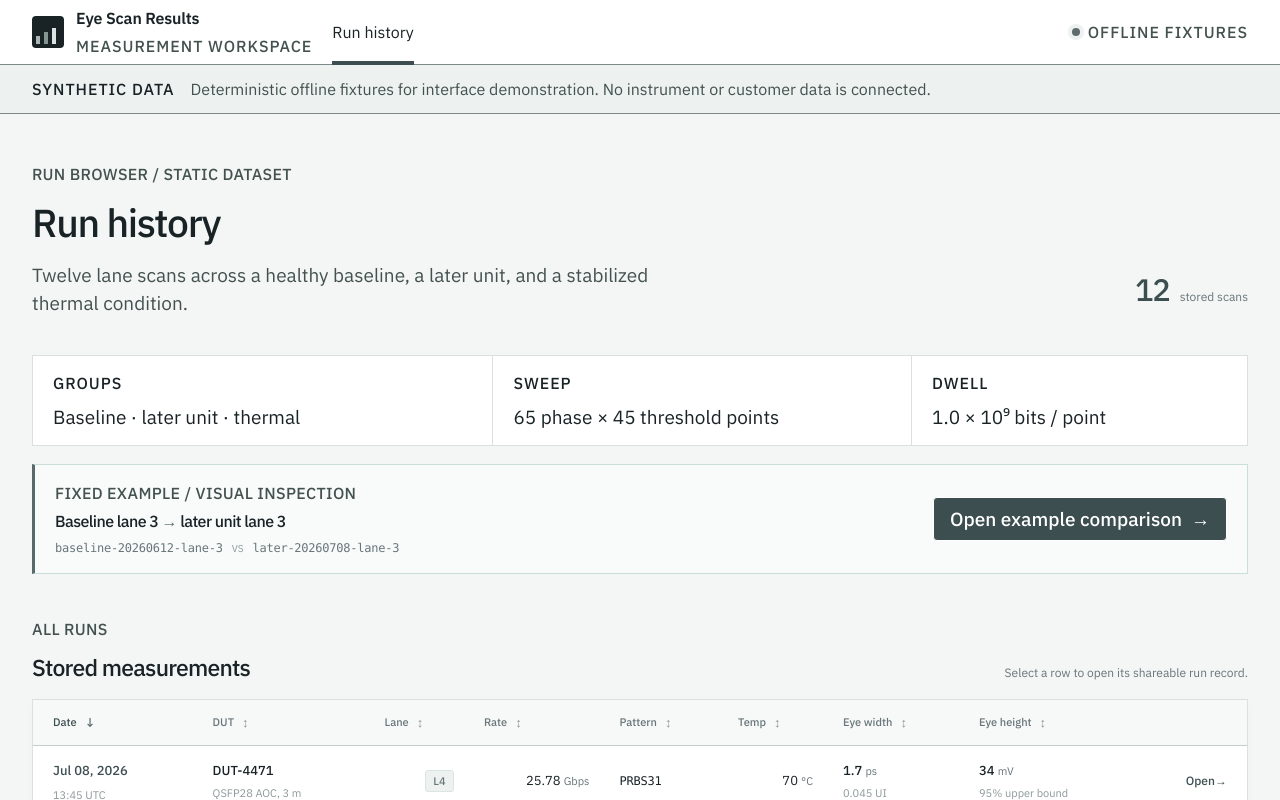
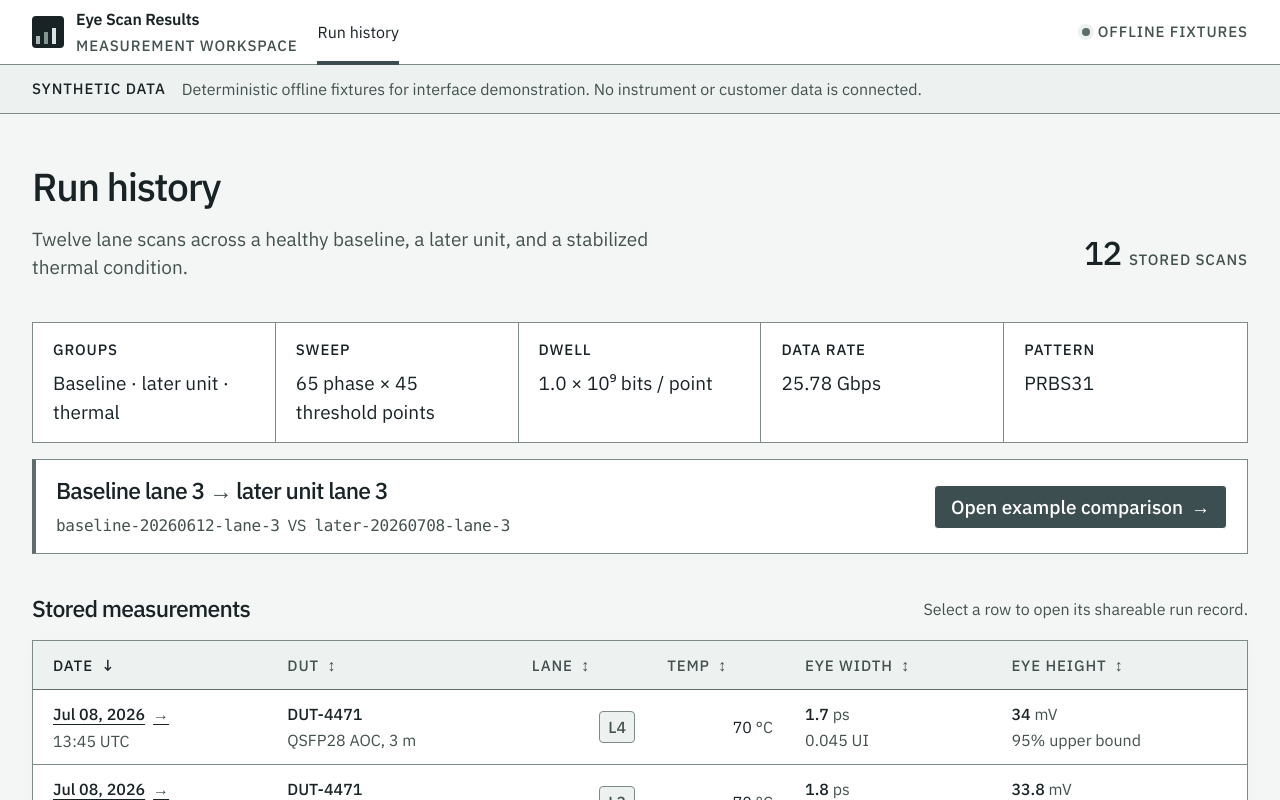
Before and after one commit to afurusawa/bert-demo, a React (Vite) app: page / in a window 1280 px wide. Shown: the top 800 px of the page. Built offline with nearby package versions, Linux system fonts and the light colour scheme.

Commit message:
Finish run browser surface

```diff
--- a/src/App.tsx
+++ b/src/App.tsx
@@ -20,8 +20,6 @@ type SortKey =
   | "date"
   | "dut"
   | "lane"
-  | "rate"
-  | "pattern"
   | "temperature"
   | "width"
   | "height";
@@ -74,10 +72,6 @@ function sortValue(run: ScanRun, key: SortKey, metrics: EyeMetrics): string | nu
       return run.dut.id;
     case "lane":
       return run.lane;
-    case "rate":
-      return run.dataRateGbps;
-    case "pattern":
-      return run.pattern;
     case "temperature":
       return run.temperatureC;
     case "width":
@@ -168,7 +162,7 @@ function SortButton({
 
   return (
     <button className={isActive ? "sort-button sorted" : "sort-button"} onClick={() => onSort(column)}>
-      <span>{label}</span>
+      <span className="field-label">{label}</span>
       <span className="sort-indicator" aria-hidden="true">
         {indicator}
       </span>
@@ -196,10 +190,9 @@ function RunHistory({ runs }: { runs: ScanRun[] }) {
   };
 
   return (
-    <main className="page-width page-content">
+    <main className="page-width page-content run-history-page">
       <section className="page-heading">
         <div>
-          <p className="eyebrow">RUN BROWSER / STATIC DATASET</p>
           <h1>Run history</h1>
           <p className="lede">
             Twelve lane scans across a healthy baseline, a later unit, and a stabilized thermal condition.
@@ -207,28 +200,35 @@ function RunHistory({ runs }: { runs: ScanRun[] }) {
         </div>
         <div className="heading-stat" aria-label={`${runs.length} stored scans`}>
           <span className="heading-stat-value">{runs.length}</span>
-          <span className="heading-stat-label">stored scans</span>
+          <span className="field-label">STORED SCANS</span>
         </div>
       </section>
 
       <section className="dataset-strip" aria-label="Fixture dataset summary">
         <div className="dataset-item">
-          <span className="dataset-key">GROUPS</span>
+          <span className="field-label">GROUPS</span>
           <span className="dataset-value">Baseline · later unit · thermal</span>
         </div>
         <div className="dataset-item">
-          <span className="dataset-key">SWEEP</span>
+          <span className="field-label">SWEEP</span>
           <span className="dataset-value">65 phase × 45 threshold points</span>
         </div>
         <div className="dataset-item">
-          <span className="dataset-key">DWELL</span>
+          <span className="field-label">DWELL</span>
           <span className="dataset-value">1.0 × 10⁹ bits / point</span>
+        </div>
+        <div className="dataset-item">
+          <span className="field-label">DATA RATE</span>
+          <span className="dataset-value">25.78 Gbps</span>
+        </div>
+        <div className="dataset-item">
+          <span className="field-label">PATTERN</span>
+          <span className="dataset-value">PRBS31</span>
         </div>
       </section>
 
       <section className="comparison-callout" aria-labelledby="example-comparison-title">
         <div>
-          <p className="eyebrow">FIXED EXAMPLE / VISUAL INSPECTION</p>
           <h2 id="example-comparison-title">Baseline lane 3 <span>→</span> later unit lane 3</h2>
           <p>
             <span className="mono-value">baseline-20260612-lane-3</span>
@@ -244,7 +244,6 @@ function RunHistory({ runs }: { runs: ScanRun[] }) {
       <section className="table-section" aria-labelledby="run-table-title">
         <div className="section-heading">
           <div>
-            <p className="eyebrow">ALL RUNS</p>
             <h2 id="run-table-title">Stored measurements</h2>
           </div>
           <p className="section-help">Select a row to open its shareable run record.</p>
@@ -263,12 +262,6 @@ function RunHistory({ runs }: { runs: ScanRun[] }) {
                 <th scope="col" aria-sort={sort.key === "lane" ? (sort.direction === "asc" ? "ascending" : "descending") : undefined}>
                   <SortButton label="Lane" column="lane" sort={sort} onSort={changeSort} />
                 </th>
-                <th scope="col" aria-sort={sort.key === "rate" ? (sort.direction === "asc" ? "ascending" : "descending") : undefined}>
-                  <SortButton label="Rate" column="rate" sort={sort} onSort={changeSort} />
-                </th>
-                <th scope="col" aria-sort={sort.key === "pattern" ? (sort.direction === "asc" ? "ascending" : "descending") : undefined}>
-                  <SortButton label="Pattern" column="pattern" sort={sort} onSort={changeSort} />
-                </th>
                 <th scope="col" aria-sort={sort.key === "temperature" ? (sort.direction === "asc" ? "ascending" : "descending") : undefined}>
                   <SortButton label="Temp" column="temperature" sort={sort} onSort={changeSort} />
                 </th>
@@ -278,7 +271,6 @@ function RunHistory({ runs }: { runs: ScanRun[] }) {
                 <th scope="col" aria-sort={sort.key === "height" ? (sort.direction === "asc" ? "ascending" : "descending") : undefined}>
                   <SortButton label="Eye height" column="height" sort={sort} onSort={changeSort} />
                 </th>
-                <th scope="col"><span className="visually-hidden">Open</span></th>
               </tr>
             </thead>
             <tbody>
@@ -287,8 +279,9 @@ function RunHistory({ runs }: { runs: ScanRun[] }) {
                 return (
                   <tr key={run.id}>
                     <td className="date-cell">
-                      <a className="row-link" href={`/runs/${encodeURIComponent(run.id)}`}>
+                      <a className="row-link" href={`/runs/${encodeURIComponent(run.id)}`} aria-label={`Open run ${run.id}`}>
                         {formatDate(run.startedAt)}
+                        <span className="row-link-arrow" aria-hidden="true">{"\u2192"}</span>
                       </a>
                       <span className="sub-value">{run.startedAt.slice(11, 16)} UTC</span>
                     </td>
@@ -297,8 +290,6 @@ function RunHistory({ runs }: { runs: ScanRun[] }) {
                       <span className="sub-value">{run.dut.description}</span>
                     </td>
                     <td className="numeric-cell"><span className="lane-badge">L{run.lane}</span></td>
-                    <td className="numeric-cell">{run.dataRateGbps.toFixed(2)} <span className="unit">Gbps</span></td>
-                    <td><span className="mono-value">{run.pattern}</span></td>
                     <td className="numeric-cell">{run.temperatureC} <span className="unit">°C</span></td>
                     <td className="metric-cell">
                       <span>{formatNumber(metrics.widthPs)} <span className="unit">ps</span></span>
@@ -308,7 +299,6 @@ function RunHistory({ runs }: { runs: ScanRun[] }) {
                       <span>{formatNumber(metrics.heightMv)} <span className="unit">mV</span></span>
                       <span className="sub-value">95% upper bound</span>
                     </td>
-                    <td className="open-cell"><a className="open-link" href={`/runs/${encodeURIComponent(run.id)}`} aria-label={`Open ${run.id}`}>Open <span aria-hidden="true">→</span></a></td>
                   </tr>
                 );
               })}
--- a/src/styles.css
+++ b/src/styles.css
@@ -1,5 +1,6 @@
 /* generated by npm run generate:tokens - do not edit by hand */
 :root {
+  --text-metadata: 0.9375rem;
   --text-label: 1rem;
   --text-body: 1.1875rem;
   --text-heading: 1.4375rem;
@@ -276,7 +277,7 @@ button {
 .brand-subtitle,
 .topbar-status {
   color: var(--ink-primary);
-  font-size: var(--text-label);
+  font-size: var(--text-metadata);
   font-weight: var(--weight-medium);
   letter-spacing: var(--tracking-field-label);
   text-transform: uppercase;
@@ -290,7 +291,7 @@ button {
 .section-kicker,
 .eyebrow {
   color: var(--ink-secondary);
-  font-size: var(--text-label);
+  font-size: var(--text-metadata);
   font-weight: var(--weight-medium);
   letter-spacing: var(--tracking-section-kicker);
 }
@@ -458,104 +459,108 @@ h2 {
 .heading-stat {
   display: flex;
   align-items: baseline;
-  gap: 10px;
-  padding-bottom: 4px;
+  gap: var(--space-8);
+  padding-bottom: var(--space-4);
   white-space: nowrap;
 }
 
 .heading-stat-value {
-  color: var(--accent-dark);
-  font-size: 31px;
-  font-weight: 500;
+  color: var(--ink-primary);
+  font-size: var(--text-display);
+  font-weight: var(--weight-medium);
   font-variant-numeric: tabular-nums;
   letter-spacing: -0.04em;
 }
 
-.heading-stat-label {
-  color: var(--muted);
-  font-size: 12px;
+.heading-stat .field-label {
+  color: var(--ink-secondary);
 }
 
 .dataset-strip {
   display: grid;
-  grid-template-columns: 1.1fr 1fr 0.8fr;
-  margin-top: 37px;
-  background: var(--paper);
-  border: 1px solid var(--line);
+  grid-template-columns: repeat(5, minmax(0, 1fr));
+  margin-top: var(--space-40);
+  background: var(--surface-paper);
+  border: var(--hairline) solid var(--edge-border);
 }
 
 .dataset-item {
-  min-height: 70px;
-  padding: 15px 20px 14px;
-  border-right: 1px solid var(--line);
+  min-width: 0;
+  min-height: var(--space-64);
+  padding: var(--space-16) var(--space-20);
+  border-right: var(--hairline) solid var(--edge-border);
 }
 
 .dataset-item:last-child {
   border-right: 0;
 }
 
-.dataset-key {
+.dataset-item > .field-label {
   display: block;
-  margin-bottom: 8px;
-}
-
-.dataset-value {
-  color: var(--ink);
+  margin-bottom: var(--space-8);
+}
+
+.dataset-item .dataset-value {
+  display: block;
+  color: var(--ink-primary);
   font-size: var(--text-body);
+  line-height: var(--leading-body);
 }
 
 .table-section {
-  margin-top: 43px;
-}
-
-.section-heading {
+  margin-top: var(--space-40);
+}
+
+.run-history-page .section-heading {
   display: flex;
   align-items: flex-end;
   justify-content: space-between;
-  gap: 30px;
-  margin-bottom: 16px;
-}
-
-.section-help {
-  margin: 0 0 1px;
-  color: var(--muted);
-  font-size: 12px;
+  gap: var(--space-32);
+  margin-bottom: var(--space-16);
+}
+
+.run-history-page .section-help {
+  margin: 0 0 var(--space-4);
+  color: var(--ink-secondary);
+  font-size: var(--text-label);
+  line-height: var(--leading-table-cell);
 }
 
 .table-frame {
   overflow-x: auto;
-  background: var(--paper);
-  border: 1px solid var(--line);
-  box-shadow: 0 3px 12px rgba(29, 48, 48, 0.025);
+  background: var(--surface-paper);
+  border: var(--hairline) solid var(--edge-border);
+  box-shadow: 0 var(--space-4) var(--space-12) rgba(29, 48, 48, 0.025);
 }
 
 .run-table {
   width: 100%;
-  min-width: 1060px;
+  min-width: var(--page-min-width);
   border-collapse: collapse;
   font-variant-numeric: tabular-nums;
   text-align: left;
 }
 
 .run-table th {
-  height: 46px;
-  padding: 0 15px;
-  background: #f7f9f8;
-  border-bottom: 1px solid var(--line-strong);
-  color: var(--muted);
-  font-size: 11px;
-  font-weight: 500;
+  height: var(--space-48);
+  padding: 0 var(--space-16);
+  background: var(--surface-soft);
+  border-bottom: var(--hairline) solid var(--edge-border-strong);
+  color: var(--ink-secondary);
+  font-size: var(--text-label);
+  font-weight: var(--weight-medium);
+  line-height: var(--leading-table-cell);
   white-space: nowrap;
 }
 
 .run-table th:first-child,
 .run-table td:first-child {
-  padding-left: 20px;
+  padding-left: var(--space-20);
 }
 
 .run-table th:last-child,
 .run-table td:last-child {
-  padding-right: 20px;
+  padding-right: var(--space-20);
 }
 
 .run-table tbody tr {
@@ -563,15 +568,15 @@ h2 {
 }
 
 .run-table tbody tr:hover {
-  background: #f7fbfa;
+  background: var(--surface-soft);
 }
 
 .run-table td {
-  height: 70px;
-  padding: 11px 15px;
-  border-bottom: 1px solid #e7ecea;
-  color: var(--ink);
-  font-size: 13px;
+  padding: var(--space-12) var(--space-16);
+  border-bottom: var(--hairline) solid var(--edge-border);
+  color: var(--ink-primary);
+  font-size: var(--text-label);
+  line-height: var(--leading-table-cell);
   white-space: nowrap;
 }
 
@@ -580,8 +585,7 @@ h2 {
 }
 
 .sort-button,
-.row-link,
-.open-link {
+.row-link {
   display: inline-flex;
   align-items: center;
   min-width: var(--target-in-context-control);
@@ -589,39 +593,44 @@ h2 {
 }
 
 .sort-button {
-  gap: 8px;
+  gap: var(--space-8);
   padding: 0;
   border: 0;
   background: transparent;
   color: inherit;
-  font-size: inherit;
+  font-size: var(--text-label);
   font-weight: inherit;
+}
+
+.run-history-page .sort-button .field-label {
+  display: block;
+  color: inherit;
 }
 
 .sort-button:hover,
 .sort-button.sorted {
-  color: var(--accent-dark);
+  color: var(--ink-primary);
 }
 
 .sort-indicator {
-  color: var(--faint);
-  font-size: 13px;
+  color: var(--ink-secondary);
+  font-size: var(--text-label);
 }
 
 .sort-button.sorted .sort-indicator {
-  color: var(--accent);
+  color: var(--ink-primary);
 }
 
 .row-link {
-  color: var(--accent-dark);
-  font-weight: 500;
-  text-decoration: none;
-}
-
-.row-link:hover,
-.open-link:hover {
+  gap: var(--space-8);
+  color: var(--ink-primary);
+  font-weight: var(--weight-medium);
   text-decoration: underline;
-  text-underline-offset: 3px;
+  text-underline-offset: var(--space-4);
+}
+
+.row-link-arrow {
+  color: var(--ink-secondary);
 }
 
 .primary-value,
@@ -630,13 +639,14 @@ h2 {
 }
 
 .primary-value {
-  font-weight: 500;
+  font-weight: var(--weight-medium);
 }
 
 .sub-value {
-  margin-top: 4px;
-  color: var(--faint);
-  font-size: 11px;
+  margin-top: var(--space-4);
+  color: var(--ink-secondary);
+  font-size: var(--text-label);
+  line-height: var(--leading-table-cell);
 }
 
 .numeric-cell {
@@ -644,23 +654,23 @@ h2 {
 }
 
 .metric-cell {
-  color: var(--ink);
-  font-weight: 500;
+  color: var(--ink-primary);
+  font-weight: var(--weight-medium);
 }
 
 .metric-cell .sub-value {
-  font-weight: 400;
-}
-
-.unit {
-  color: var(--muted);
-  font-size: 11px;
-  font-weight: 400;
-}
-
-.mono-value {
+  font-weight: var(--weight-regular);
+}
+
+.run-history-page .unit {
+  color: var(--ink-secondary);
+  font-size: var(--text-label);
+  font-weight: var(--weight-regular);
+}
+
+.run-history-page .mono-value {
   font-family: ui-monospace, SFMono-Regular, Menlo, Consolas, monospace;
-  font-size: 12px;
+  font-size: var(--text-label);
   letter-spacing: -0.02em;
 }
 
@@ -668,79 +678,67 @@ h2 {
   display: inline-flex;
   align-items: center;
   justify-content: center;
-  min-width: 29px;
-  height: 22px;
-  padding: 0 6px;
-  background: #edf2f0;
-  border: 1px solid #dbe5e2;
-  border-radius: 3px;
-  color: var(--muted);
-  font-size: 11px;
-  font-weight: 500;
-}
-
-.open-cell {
-  text-align: right;
-}
-
-.open-link {
-  color: var(--accent-dark);
-  font-size: 12px;
-  font-weight: 500;
-  text-decoration: none;
+  min-width: var(--space-32);
+  height: var(--space-32);
+  padding: 0 var(--space-8);
+  background: var(--surface-soft);
+  border: var(--hairline) solid var(--edge-border);
+  border-radius: var(--radius-control);
+  color: var(--ink-secondary);
+  font-size: var(--text-label);
+  font-weight: var(--weight-medium);
 }
 
 .table-footnote {
   display: flex;
   justify-content: space-between;
-  padding: 11px 2px 0;
-  color: var(--faint);
-  font-size: 11px;
+  padding: var(--space-12) var(--space-4) 0;
+  color: var(--ink-secondary);
+  font-size: var(--text-label);
+  line-height: var(--leading-table-cell);
 }
 
 .comparison-callout {
   display: flex;
   align-items: center;
   justify-content: space-between;
-  gap: 30px;
-  margin-top: 18px;
-  padding: 16px 20px;
-  background: #f8fbfa;
-  border: 1px solid #cbded9;
-  border-left: 3px solid var(--accent);
-}
-
-.comparison-callout .eyebrow {
-  margin-bottom: 6px;
+  gap: var(--space-32);
+  margin-top: var(--space-16);
+  padding: var(--space-16) var(--space-20);
+  background: var(--surface-paper);
+  border: var(--hairline) solid var(--edge-border);
+  border-left: var(--space-4) solid var(--edge-border-strong);
 }
 
 .comparison-callout h2 {
-  margin-bottom: 7px;
-  font-size: 16px;
+  margin-bottom: var(--space-8);
+  font-size: var(--text-heading);
+  line-height: var(--leading-heading);
 }
 
 .comparison-callout h2 span {
-  color: var(--accent);
-  font-weight: 400;
+  color: var(--ink-secondary);
+  font-weight: var(--weight-regular);
 }
 
 .comparison-callout p:last-child {
   margin-bottom: 0;
-  color: var(--muted);
-  font-size: 11px;
+  color: var(--ink-secondary);
+  font-size: var(--text-label);
+  line-height: var(--leading-table-cell);
 }
 
 .comparison-callout .primary-button {
   flex: 0 0 auto;
-  gap: 9px;
+  gap: var(--space-8);
 }
 
 .comparison-callout-separator {
   display: inline-block;
-  margin: 0 9px;
-  color: var(--faint);
+  margin: 0 var(--space-8);
+  color: var(--ink-secondary);
   font-family: inherit;
-  font-size: 10px;
+  font-size: var(--text-label);
   text-transform: uppercase;
 }
 
```
Also changed, not shown: src/design-tokens.ts (+7 -2 lines), 3 other files (tests, documents, lock files or other folders).
